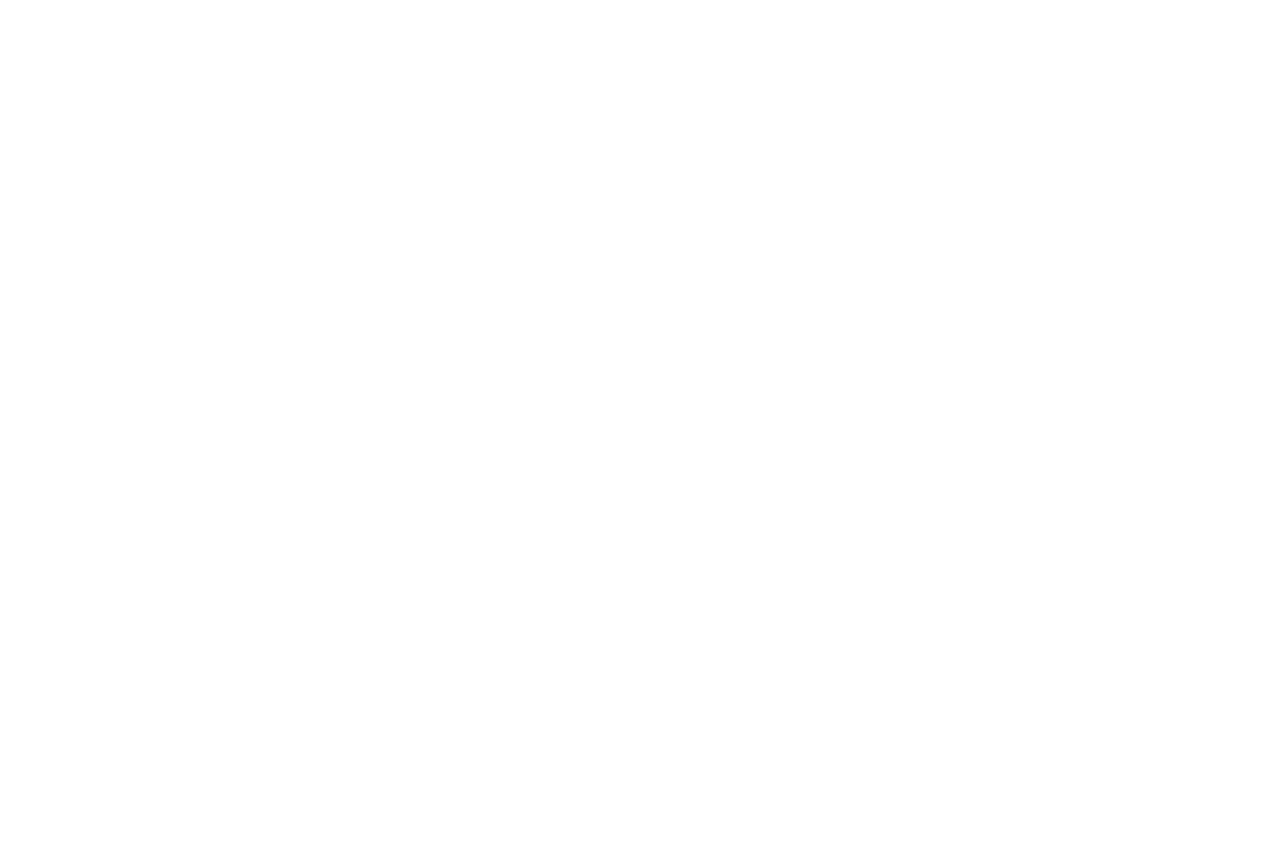
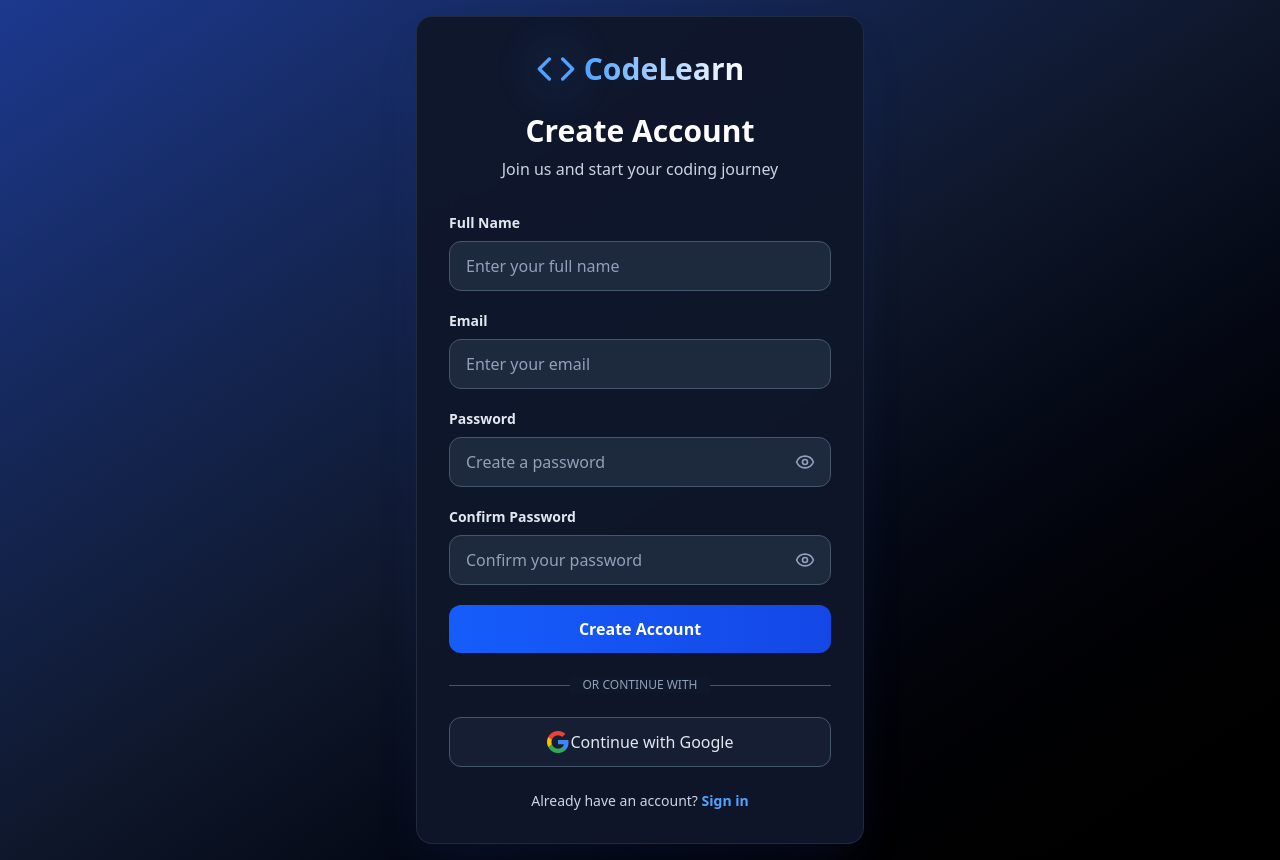
Before and after one commit to Om1201/IT314_Project, a React (Vite) app in the folder Frontend/: page /signup in a window 1280 px wide. Before the commit this address had no page. Before the commit the page ends 800 px from the top, so only its background shows below. Built offline with nearby package versions, Linux system fonts and the light colour scheme.

Commit message:
Signup page added

```diff
--- a/Frontend/src/App.jsx
+++ b/Frontend/src/App.jsx
@@ -1,6 +1,7 @@
 import { BrowserRouter as Router, Route, Routes } from 'react-router-dom';
 import Signin from './components/Signin';
 import Home from './components/Home';
+import Signup from './components/Signup';
 
 
 function App() {
@@ -10,6 +11,7 @@ function App() {
         <Routes>
           <Route path='/' element={<Home/>} />
           <Route path='/signin' element={<Signin/>} />
+          <Route path='/signup' element={<Signup/>} />
         </Routes>
       </Router>
     </>
--- a/Frontend/src/components/Signin.jsx
+++ b/Frontend/src/components/Signin.jsx
@@ -111,7 +111,7 @@ export default function Signin() {
 
             <div className="grid cursor-pointer grid-cols-1 gap-4">
               <button className="w-full px-6 py-3 border border-slate-600 text-slate-200 hover:bg-slate-800 bg-slate-800/50 hover:border-blue-400 transition-all duration-300 rounded-xl hover:shadow-md flex items-center justify-center font-medium group">
-                <img src="images/google.png" className="h-5 pr-2" alt="" />
+                <img src="images/google.png" className="h-5 pr-2" alt="google logo" />
                 Continue with Google
               </button>
             </div>
--- /dev/null
+++ b/Frontend/src/components/Signup.jsx
@@ -0,0 +1,158 @@
+import { useState } from "react"
+import { Code, Eye, EyeOff } from "lucide-react"
+import { Link } from "react-router-dom"
+
+
+export default function Signup() {
+  const [showPassword, setShowPassword] = useState(false)
+  const [showConfirmPassword, setShowConfirmPassword] = useState(false)
+  const [name, setName] = useState("")
+  const [email, setEmail] = useState("")
+  const [password, setPassword] = useState("")
+  const [confirmPassword, setConfirmPassword] = useState("")
+
+  const handleSubmit = (e) => {
+    e.preventDefault()
+    // pass
+  }
+
+  return (
+    <div className="min-h-screen bg-gradient-to-br from-blue-900 via-slate-900 to-black flex items-center justify-center p-4 relative overflow-hidden">
+      <div className="w-full max-w-md relative z-10">
+        <div
+          className="bg-slate-900/95 backdrop-blur-xl border border-slate-700/50 rounded-2xl shadow-2xl shadow-blue-900/20 hover:shadow-blue-900/30 transition-all duration-500 p-8"
+        >
+          <div className="space-y-1 text-center mb-8">
+            <div className="flex items-center justify-center space-x-2 mb-6">
+              <div className="relative">
+                <Code className="h-10 w-10 text-blue-400 drop-shadow-lg" />
+                <div className="absolute inset-0 h-10 w-10 bg-blue-400/20 rounded-lg blur-xl animate-pulse"></div>
+              </div>
+              <span className="text-3xl font-bold bg-gradient-to-r from-blue-400 to-white bg-clip-text text-transparent">
+                CodeLearn
+              </span>
+            </div>
+            <h1 className="text-3xl font-bold text-white mb-2">Create Account</h1>
+            <p className="text-slate-300">Join us and start your coding journey</p>
+          </div>
+
+          <div className="space-y-6">
+            <form onSubmit={handleSubmit} className="space-y-5">
+              <div className="space-y-2">
+                <label htmlFor="name" className="block text-sm font-semibold text-slate-200">
+                  Full Name
+                </label>
+                <input
+                  id="name"
+                  type="text"
+                  placeholder="Enter your full name"
+                  value={name}
+                  onChange={(e) => setName(e.target.value)}
+                  className="w-full px-4 py-3 bg-slate-800 border border-slate-600 rounded-xl text-white placeholder:text-slate-400 focus:ring-2 focus:ring-blue-500 focus:border-blue-400 focus:bg-slate-700 transition-all duration-300 hover:border-blue-400 hover:shadow-md"
+                  required
+                />
+              </div>
+
+              <div className="space-y-2">
+                <label htmlFor="email" className="block text-sm font-semibold text-slate-200">
+                  Email
+                </label>
+                <input
+                  id="email"
+                  type="email"
+                  placeholder="Enter your email"
+                  value={email}
+                  onChange={(e) => setEmail(e.target.value)}
+                  className="w-full px-4 py-3 bg-slate-800 border border-slate-600 rounded-xl text-white placeholder:text-slate-400 focus:ring-2 focus:ring-blue-500 focus:border-blue-400 focus:bg-slate-700 transition-all duration-300 hover:border-blue-400 hover:shadow-md"
+                  required
+                />
+              </div>
+
+              <div className="space-y-2">
+                <label htmlFor="password" className="block text-sm font-semibold text-slate-200">
+                  Password
+                </label>
+                <div className="relative">
+                  <input
+                    id="password"
+                    type={showPassword ? "text" : "password"}
+                    placeholder="Create a password"
+                    value={password}
+                    onChange={(e) => setPassword(e.target.value)}
+                    className="w-full px-4 py-3 bg-slate-800 border border-slate-600 rounded-xl text-white placeholder:text-slate-400 focus:ring-2 focus:ring-blue-500 focus:border-blue-400 focus:bg-slate-700 pr-12 transition-all duration-300 hover:border-blue-400 hover:shadow-md"
+                    required
+                  />
+                  <button
+                    type="button"
+                    className="absolute right-0 top-0 h-full px-4 py-3 text-slate-400 hover:text-blue-400 transition-colors duration-200"
+                    onClick={() => setShowPassword(!showPassword)}
+                  >
+                    {showPassword ? <EyeOff className="h-5 w-5" /> : <Eye className="h-5 w-5" />}
+                  </button>
+                </div>
+              </div>
+
+              <div className="space-y-2">
+                <label htmlFor="confirmPassword" className="block text-sm font-semibold text-slate-200">
+                  Confirm Password
+                </label>
+                <div className="relative">
+                  <input
+                    id="confirmPassword"
+                    type={showConfirmPassword ? "text" : "password"}
+                    placeholder="Confirm your password"
+                    value={confirmPassword}
+                    onChange={(e) => setConfirmPassword(e.target.value)}
+                    className="w-full px-4 py-3 bg-slate-800 border border-slate-600 rounded-xl text-white placeholder:text-slate-400 focus:ring-2 focus:ring-blue-500 focus:border-blue-400 focus:bg-slate-700 pr-12 transition-all duration-300 hover:border-blue-400 hover:shadow-md"
+                    required
+                  />
+                  <button
+                    type="button"
+                    className="absolute right-0 top-0 h-full px-4 py-3 text-slate-400 hover:text-blue-400 transition-colors duration-200"
+                    onClick={() => setShowConfirmPassword(!showConfirmPassword)}
+                  >
+                    {showConfirmPassword ? <EyeOff className="h-5 w-5" /> : <Eye className="h-5 w-5" />}
+                  </button>
+                </div>
+              </div>
+
+              <button
+
+                type="submit"
+                className="w-full cursor-pointer px-6 py-3 bg-gradient-to-r from-blue-600 to-blue-700 text-white font-semibold rounded-xl hover:from-blue-700 hover:to-blue-800 transition-all duration-300 hover:shadow-lg hover:shadow-blue-500/25 transform active:scale-95"
+              >
+                Create Account
+              </button>
+            </form>
+
+            <div className="relative">
+              <div className="absolute inset-0 flex items-center">
+                <span className="w-full border-t border-slate-600" />
+              </div>
+              <div className="relative flex justify-center text-xs uppercase">
+                <span className="bg-slate-900 px-3 text-slate-400 font-medium">Or continue with</span>
+              </div>
+            </div>
+
+            <div className="grid cursor-pointer grid-cols-1 gap-4">
+              <button className="w-full px-6 py-3 border border-slate-600 text-slate-200 hover:bg-slate-800 bg-slate-800/50 hover:border-blue-400 transition-all duration-300 rounded-xl hover:shadow-md flex items-center justify-center font-medium group cursor-pointer">
+                <img src="images/google.png" alt="google logo" />
+                Continue with Google
+              </button>
+            </div>
+
+            <div className="text-center text-sm text-slate-300">
+              {"Already have an account? "}
+              <Link
+                to={'/signin'}
+                className="text-blue-400 cursor-pointer hover:text-blue-300 font-semibold transition-colors"
+              >
+                Sign in
+              </Link>
+            </div>
+          </div>
+        </div>
+      </div>
+    </div>
+  )
+}
```
